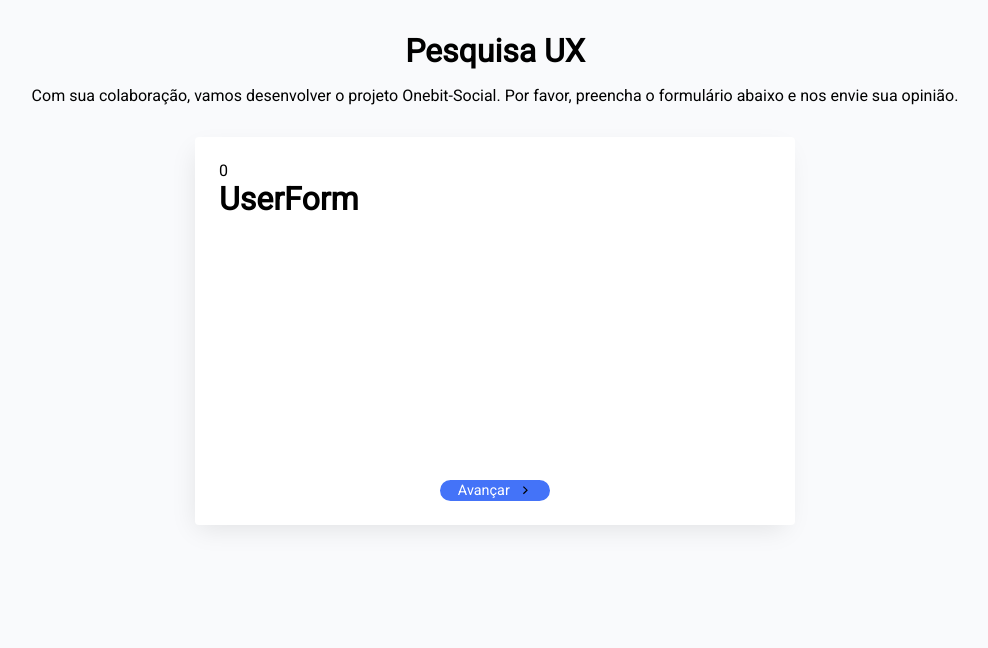
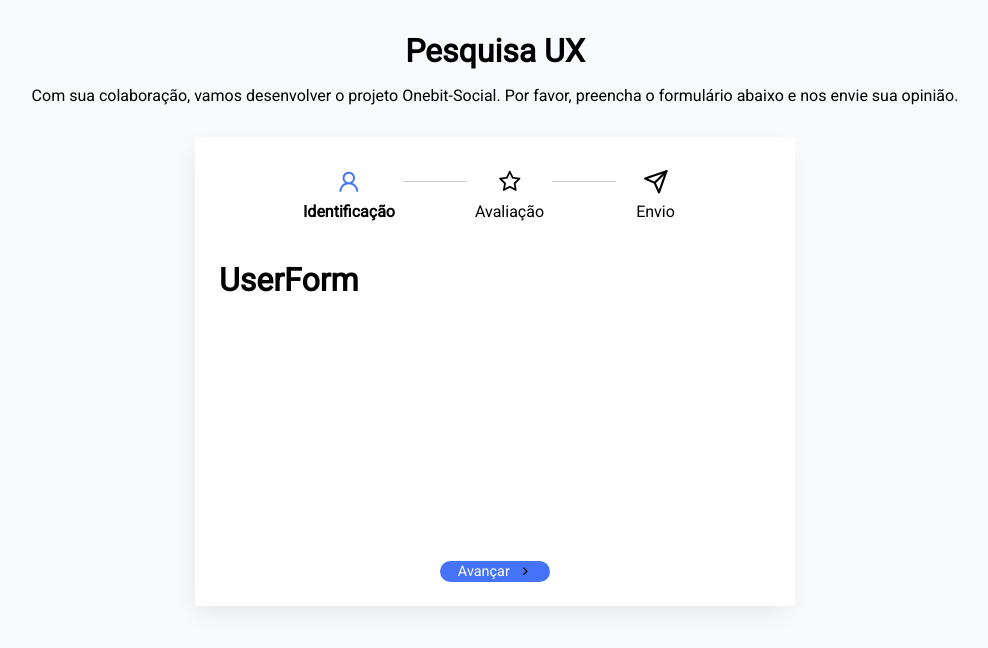
Before and after one commit to joaotelesk/formulario-ux, a Next.js app: page / in a window 1280 px wide. Shown: the top 648 px of the page, without its empty margins (145-1133 px from the left). Built offline with nearby package versions, Linux system fonts and the light colour scheme.

Commit message:
:recycle: refactor: components Steps com styles

```diff
--- /dev/null
+++ b/src/components/Steps/Steps.module.scss
@@ -0,0 +1,43 @@
+.steps {
+  display: flex;
+  gap: 4rem;
+  justify-content: center;
+  align-items: center;
+  max-width: 400px;
+  margin: 0 auto;
+  position: relative;
+  margin-bottom: 2rem;
+  &::after {
+    content: "";
+    width: 380px;
+    border-bottom: 1px solid #ccc;
+    position: absolute;
+    top: 20px;
+  }
+  .step {
+    text-align: center;
+    background-color: #fff;
+    z-index: 1;
+    padding: 0.5rem;
+    width: 120px;
+    svg {
+      font-size: 1.6rem;
+      margin-bottom: 0.2rem;
+    }
+  }
+  .active {
+    font-weight: bold;
+  }
+  .active > svg {
+    fill: #4473f8;
+  }
+}
+
+@media (max-width: 375px) {
+  .steps {
+    gap: 1rem;
+    &::after {
+      width: 80%;
+    }
+  }
+}
--- a/src/components/Steps/index.tsx
+++ b/src/components/Steps/index.tsx
@@ -1,10 +1,41 @@
+/* Styles */
+import styles from "./Steps.module.scss";
+import classnames from "classnames";
+
+/* Components */
+import { AiOutlineUser, AiOutlineStar } from "react-icons/ai";
+import { FiSend } from "react-icons/fi";
+
 type stepsProps = {
   currentStep: number;
 };
 export default function Steps({ currentStep }: stepsProps) {
   return (
     <>
-      <span>{currentStep}</span>
+      <div className={styles.steps}>
+        <div className={`${styles.step} ${styles.active}`}>
+          <AiOutlineUser />
+          <p>Identificação</p>
+        </div>
+        <div
+          className={classnames(
+            styles.step,
+            currentStep >= 1 ? styles.active : ""
+          )}
+        >
+          <AiOutlineStar />
+          <p>Avaliação</p>
+        </div>
+        <div
+          className={classnames(
+            styles.step,
+            currentStep >= 2 ? styles.active : ""
+          )}
+        >
+          <FiSend />
+          <p>Envio</p>
+        </div>
+      </div>
     </>
   );
 }
```
